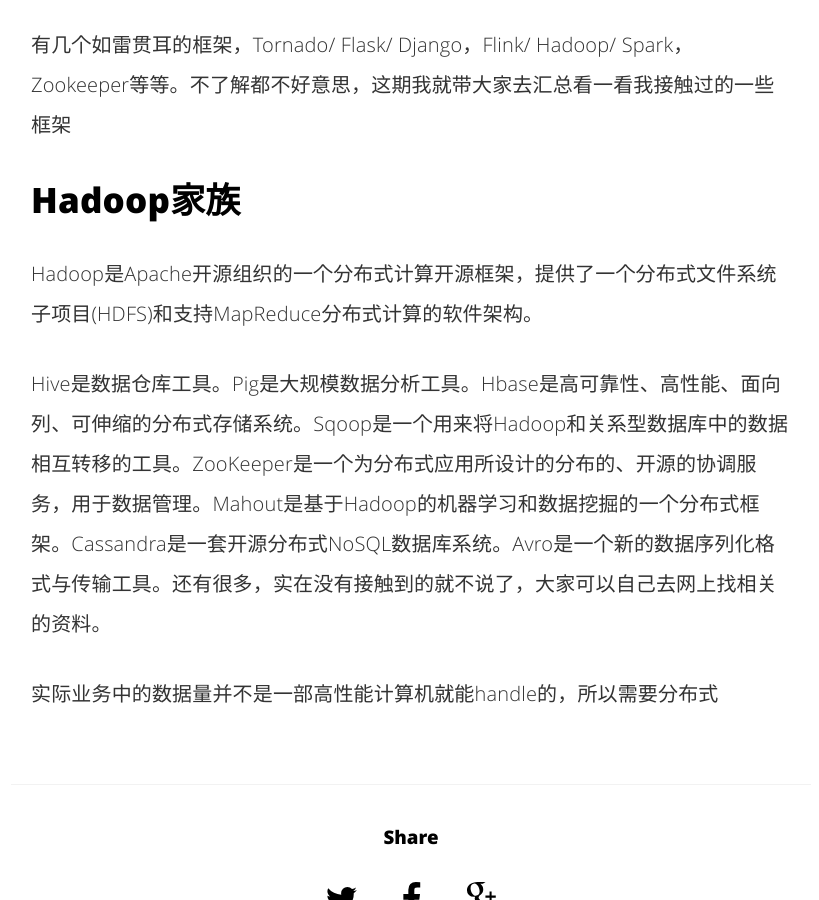
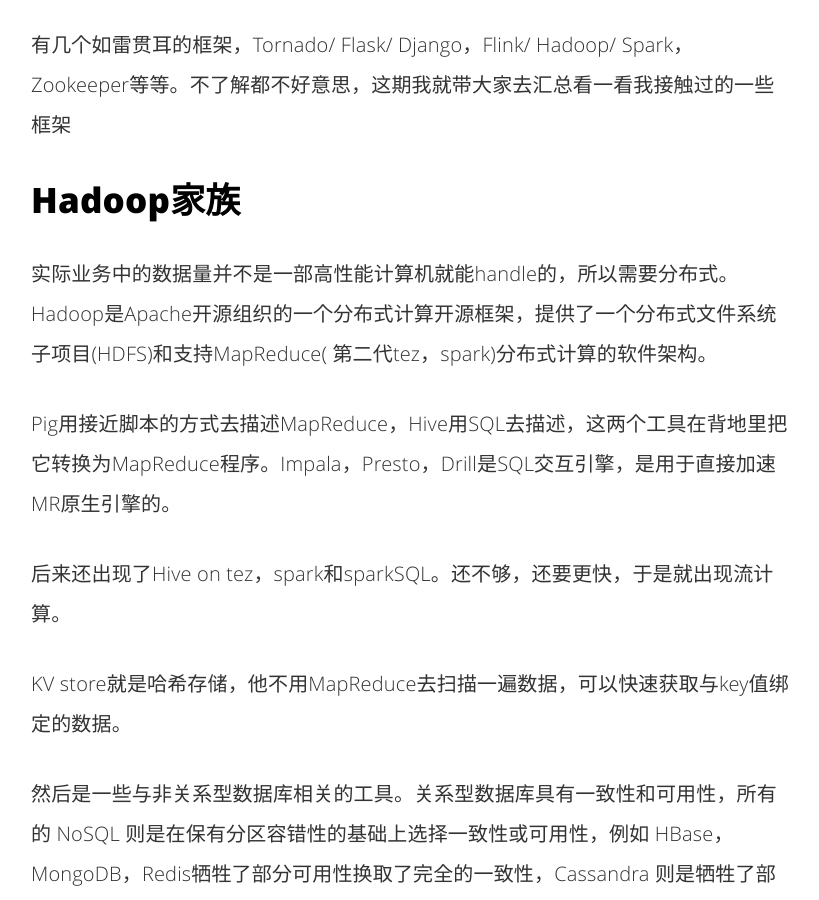
Before and after one commit to clay001/locke.github.io, a Jekyll site: the page built from _posts/2020-07-02-有意思的框架.md, in a window 1280 px wide and 900 px high, scrolled down 1343 px. Shown: the whole window, without its empty margins (229-1048 px from the left). Built offline with Jekyll 4.4.1, drawn with Linux system fonts in a browser that asks for light colours; comment, search, counter and statistics services are not loaded; some of the changed text lies outside the part shown.

Commit message:
small talk

```diff
--- a/_posts/2020-07-02-有意思的框架.md
+++ b/_posts/2020-07-02-有意思的框架.md
@@ -21,8 +21,22 @@
 
 ## Hadoop家族
 
-Hadoop是Apache开源组织的一个分布式计算开源框架，提供了一个分布式文件系统子项目(HDFS)和支持MapReduce分布式计算的软件架构。
+实际业务中的数据量并不是一部高性能计算机就能handle的，所以需要分布式。Hadoop是Apache开源组织的一个分布式计算开源框架，提供了一个分布式文件系统子项目(HDFS)和支持MapReduce( 第二代tez，spark)分布式计算的软件架构。
 
-Hive是数据仓库工具。Pig是大规模数据分析工具。Hbase是高可靠性、高性能、面向列、可伸缩的分布式存储系统。Sqoop是一个用来将Hadoop和关系型数据库中的数据相互转移的工具。ZooKeeper是一个为分布式应用所设计的分布的、开源的协调服务，用于数据管理。Mahout是基于Hadoop的机器学习和数据挖掘的一个分布式框架。Cassandra是一套开源分布式NoSQL数据库系统。Avro是一个新的数据序列化格式与传输工具。还有很多，实在没有接触到的就不说了，大家可以自己去网上找相关的资料。
+Pig用接近脚本的方式去描述MapReduce，Hive用SQL去描述，这两个工具在背地里把它转换为MapReduce程序。Impala，Presto，Drill是SQL交互引擎，是用于直接加速MR原生引擎的。
 
-实际业务中的数据量并不是一部高性能计算机就能handle的，所以需要分布式
+后来还出现了Hive on tez，spark和sparkSQL。还不够，还要更快，于是就出现流计算。
+
+KV store就是哈希存储，他不用MapReduce去扫描一遍数据，可以快速获取与key值绑定的数据。
+
+然后是一些与非关系型数据库相关的工具。关系型数据库具有一致性和可用性，所有的 NoSQL 则是在保有分区容错性的基础上选择一致性或可用性，例如 HBase，MongoDB，Redis牺牲了部分可用性换取了完全的一致性，Cassandra 则是牺牲了部分一致性换来了可用性的保证。
+
+Sqoop是一个用来将非关系型数据库和关系型数据库中的数据相互转移的工具
+
+ZooKeeper是一个分布式存取协同系统
+
+Mahout是分布式机器学习库
+
+还有很多，大家可以自己去网上找相关的资料。
+
+这些乱七八糟的工具，都需要在同一个集群上运转，为了有序工作，这里需要一个调度系统，目前最流行的是Yarn
```
Also changed, not shown: _posts/2020-02-29-network.md (+10 -0 lines), _posts/2020-03-21-algorithm.md (+27 -3 lines), _posts/2020-04-10-java_learning.md (+24 -0 lines), _posts/2020-07-03-开源社区贡献.md (+9 -3 lines), _posts/2020-07-03-玩转大数据.md (added, +66 -0 lines), 2 other files.
